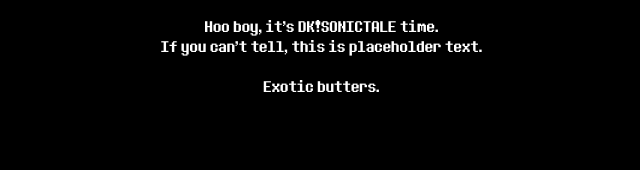
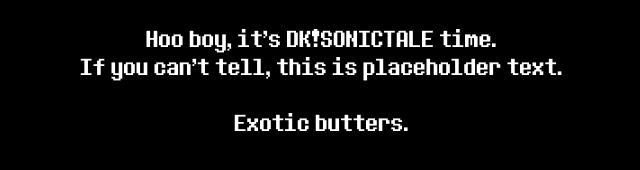
Before and after one commit to ZachDK2478/dk-st, a plain HTML site: page index.html in a window 1280 px wide. Shown: the whole page, without its empty margins (318-958 px from the left). Drawn offline with Linux system fonts and the light colour scheme.

Commit message:
Realized size isn't a css property

```diff
--- a/index.html
+++ b/index.html
@@ -23,7 +23,7 @@
             p {
                 font-family: "determination", sans-serif;
                 color: white;
-                size: 2.5rem;
+                font-size: 1.5rem;
                 text-align: center;
             }
         </style>
```
